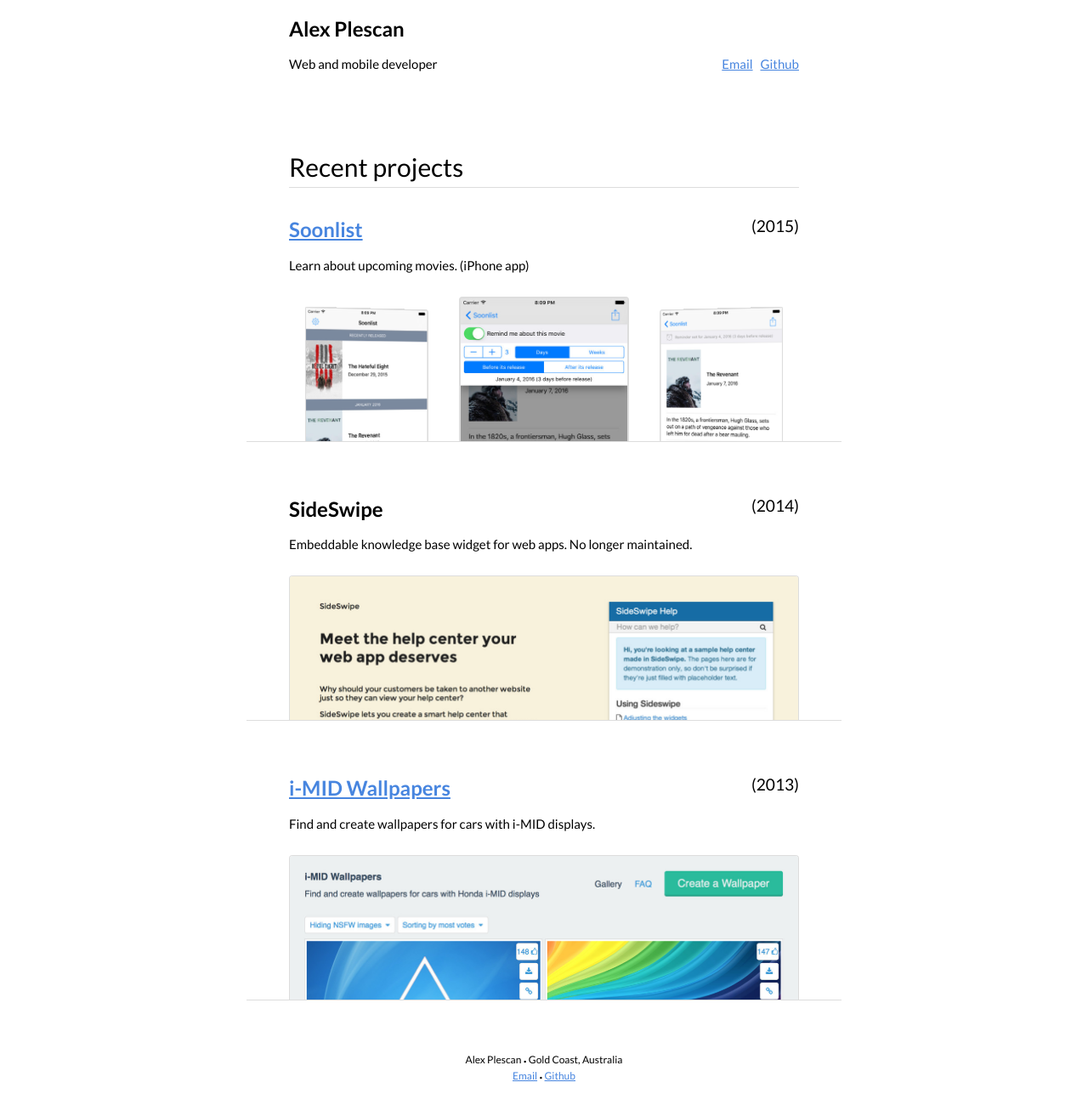
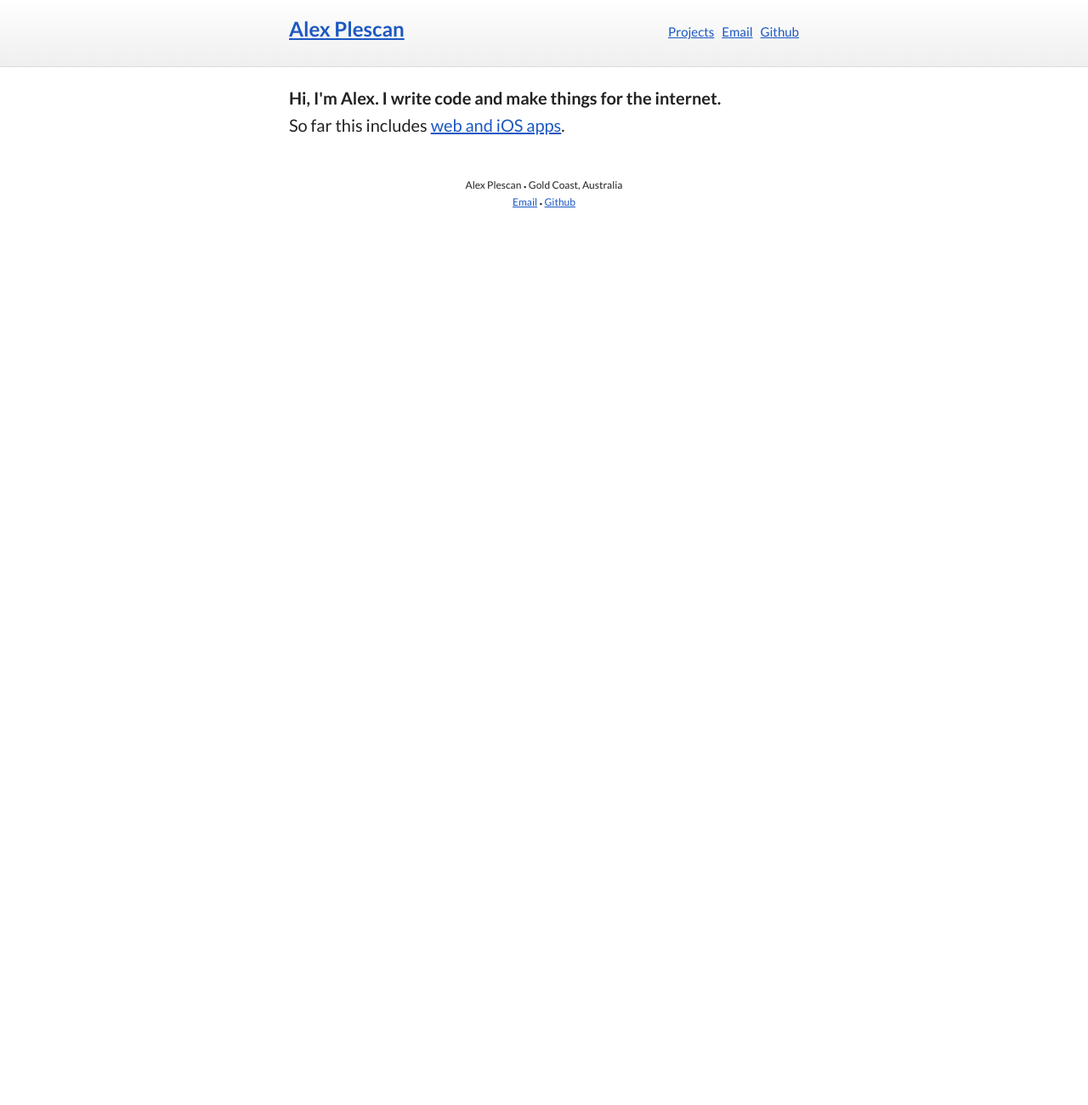
Before and after one commit to alexpls/alexplescan.com, a Jekyll site: the page built from index.html, in a window 1280 px wide. Shown: the whole page at 85% size. Built offline with Jekyll 4.4.1, drawn with Linux system fonts in a browser that asks for light colours; after the commit the page ends 900 px from its top, so only the background shows below that.

Commit message:
Content changes

```diff
--- a/_includes/header.html
+++ b/_includes/header.html
@@ -1,12 +1,13 @@
 <header>
-  <h1>Alex Plescan</h1>
+  <div class="container">
+    <h1><a title="Alex Plescan" href="/">Alex Plescan</a></h1>
 
-  <div class="subhead">
-     <p>Web and mobile developer</p>
-
-     <div class="links">
-       <a title="Send me an email" href="mailto:alex@alexplescan.com" target="_blank">Email</a>
-       <a title="Visit my Github" href="https://github.com/alexpls" target="_blank">Github</a>
-     </div>
+    <div class="subhead">
+      <div class="links">
+        <a title="View my projects" href="/projects">Projects</a>
+        <a title="Send me an email" href="mailto:alex@alexplescan.com" target="_blank">Email</a>
+        <a title="Visit my Github" href="https://github.com/alexpls" target="_blank">Github</a>
+      </div>
+    </div>
   </div>
 </header>
--- a/_layouts/default.html
+++ b/_layouts/default.html
@@ -5,10 +5,10 @@
 
   <body>
 
-    <div class="page-content">
+    {% include header.html %}
+
+    <div class="container">
       <div class="wrapper">
-        {% include header.html %}
-
         {{ content }}
       </div>
     </div>
--- a/_sass/base.scss
+++ b/_sass/base.scss
@@ -4,6 +4,7 @@
 
 body {
   font-family: 'Lato', 'Avenir Next', Helvetica, Arial, sans-serif;
+  color: #222222;
   font-size: 1.5em;
   line-height: 1.6;
 }
@@ -17,22 +18,18 @@
 }
 
 h3 {
-  font-weight: 600;
   font-size: 3.6rem;
 }
 
 h4 {
-  font-weight: 600;
   font-size: 3rem;
 }
 
 h5 {
-  font-weight: 600;
   font-size: 2.4rem;
 }
 
 h6 {
-  font-weight: 600;
   font-size: 1.5rem;
 }
 
@@ -40,8 +37,12 @@
   margin-bottom: 1rem;
 }
 
+h3, h4, h5, h6 {
+  font-weight: 600;
+}
+
 a {
-  color: #4785df;
+  color: $primary-color;
 }
 a:hover {
   color: #5471c8;
@@ -67,3 +68,67 @@
   font-size: 55%;
   vertical-align: middle;
 }
+
+html {
+  background-color: $background-color;
+}
+
+.container {
+  margin: 0 auto;
+  padding: 0 15px;
+  max-width: 600px;
+}
+
+header {
+  @include clearfix;
+
+  background: #efefef;
+  background: -webkit-linear-gradient(top, $background-color 0%, #efefef 100%);
+
+  border-bottom: 1px solid $border-color;
+  padding: 1em 0;
+
+  h1 {
+    float: left;
+
+    @media screen and (max-width: $breakpoint-mobile) {
+      float: none;
+    }
+
+    font-weight: 600;
+    font-size: 2.4rem;
+  }
+
+  .subhead {
+    margin-top: 10px;
+    float: right;
+
+    @media screen and (max-width: $breakpoint-mobile) {
+      float: none;
+    }
+
+    .links {
+      &>a {
+        text-align: right;
+        margin-left: 6px;
+
+        @media screen and (max-width: $breakpoint-mobile) {
+          text-align: left;
+          margin-left: 0;
+          margin-right: 6px;
+        }
+      }
+    }
+  }
+}
+
+footer {
+  text-align: center;
+  font-size: 80%;
+
+  .footer-links > li {
+    display: inline;
+    margin-left: 5px;
+    margin-right: 5px;
+  }
+}
--- /dev/null
+++ b/_sass/home.scss
@@ -0,0 +1,8 @@
+#home {
+  font-size: 2rem;
+  padding: 1em 0;
+
+  @media screen and (max-width: $breakpoint-tablet) {
+    padding: 0;
+  }
+}
--- a/_sass/projects.scss
+++ b/_sass/projects.scss
@@ -1,9 +1,22 @@
-$overhang-width: 50px;
+$overhang-width: 20px;
+
+@mixin overhang($breakpoint-width) {
+  margin-left: -$overhang-width;
+  margin-right: -$overhang-width;
+
+  @media screen and (max-width: $breakpoint-tablet) {
+    margin-left: $breakpoint-width;
+    margin-right: $breakpoint-width;
+  }
+}
 
 .section-title {
+  @include overhang(0px);
+
   font-size: 3rem;
-  margin-bottom: 1em;
-  border-bottom: 1px solid $border-color;
+  margin-bottom: 2em;
+  margin-top: 1em;
+  text-align: center;
 }
 
 .projects {
@@ -18,14 +31,8 @@
     }
 
     .feature {
-      margin-left: -$overhang-width;
-      margin-right: -$overhang-width;
+      @include overhang(0px);
       border-bottom: 1px solid $border-color;
-
-      @media screen and (max-width: $breakpoint-tablet) {
-        margin-left: 0;
-        margin-right: 0;
-      }
     }
   }
 
@@ -116,3 +123,15 @@
     }
   }
 }
+
+.other-work {
+  margin-bottom: 2.5rem;
+
+  p {
+    margin-bottom: 1rem;
+  }
+
+  .description {
+    color: #999;
+  }
+}
--- a/css/styles.scss
+++ b/css/styles.scss
@@ -1,16 +1,16 @@
 ---
 ---
-@import 'reset.scss';
-
 $breakpoint-tablet: 700px;
 $breakpoint-mobile: 400px;
 
+$background-color: #ffffff;
+$primary-color: #1c58c2;
 $border-color: #ddd;
 $border-radius: 4px;
 
 @mixin clearfix {
   &:after {
-    content: ".";
+    content: " ";
     display: block;
     height: 0;
     clear: both;
@@ -18,67 +18,7 @@
   }
 }
 
-.page-content {
-  margin: 0 auto;
-  padding: 0 15px;
-  max-width: 600px;
-}
-
-header {
-  padding: 1em 0 4em 0;
-
-  @media screen and (max-width: $breakpoint-tablet) {
-    padding-bottom: 1em;
-  }
-
-  h1 {
-    font-weight: 600;
-    font-size: 2.4rem;
-  }
-
-  .subhead {
-    @include clearfix;
-
-    &> p {
-      float: left;
-
-      @media screen and (max-width: $breakpoint-mobile) {
-        float: none;
-        margin-bottom: 0.3em;
-      }
-    }
-
-    .links {
-      float: right;
-
-      @media screen and (max-width: $breakpoint-mobile) {
-        float: none;
-      }
-
-      &>a {
-        text-align: right;
-        margin-left: 6px;
-
-        @media screen and (max-width: $breakpoint-mobile) {
-          text-align: left;
-          margin-left: 0;
-          margin-right: 6px;
-        }
-      }
-    }
-  }
-}
-
-footer {
-  text-align: center;
-  font-size: 80%;
-
-  .footer-links > li {
-    display: inline;
-    margin-left: 5px;
-    margin-right: 5px;
-  }
-}
-
+@import 'reset.scss';
 @import 'base.scss';
+@import 'home.scss';
 @import 'projects.scss';
--- a/index.html
+++ b/index.html
@@ -5,34 +5,8 @@
 ---
 
 <div id="home">
-
-  <section class="projects">
-    <h2 class="section-title">Recent projects</h2>
-
-    {% for project in site.data.projects %}
-    <div class="project">
-      <h5>
-        {% if project.link %}
-          <a href="{{ project.link }}" target="_blank">{{project.name}}</a>
-        {% else %}
-          {{ project.name }}
-        {% endif %}
-
-        {% if project.year %}
-          <small class="meta">({{ project.year }})</small>
-        {% endif %}
-      </h5>
-
-      <p>{{ project.description }}</p>
-
-        <div class="feature">
-          {% if project.feature_template_name %}
-            {% include {{project.feature_template_name}} %}
-          {% endif %}
-        </div>
-    </div>
-    {% endfor %}
-
-  </section>
-
+  <p>
+    <strong>Hi, I'm Alex. I write code and make things for the internet.</strong><br/>
+    So far this includes <a href="/projects">web and iOS apps</a>.
+  </p>
 </div>
```
Also changed, not shown: _data/websites.yml (added, +15 -0 lines), projects/index.html (added, +52 -0 lines), 1 other file.
